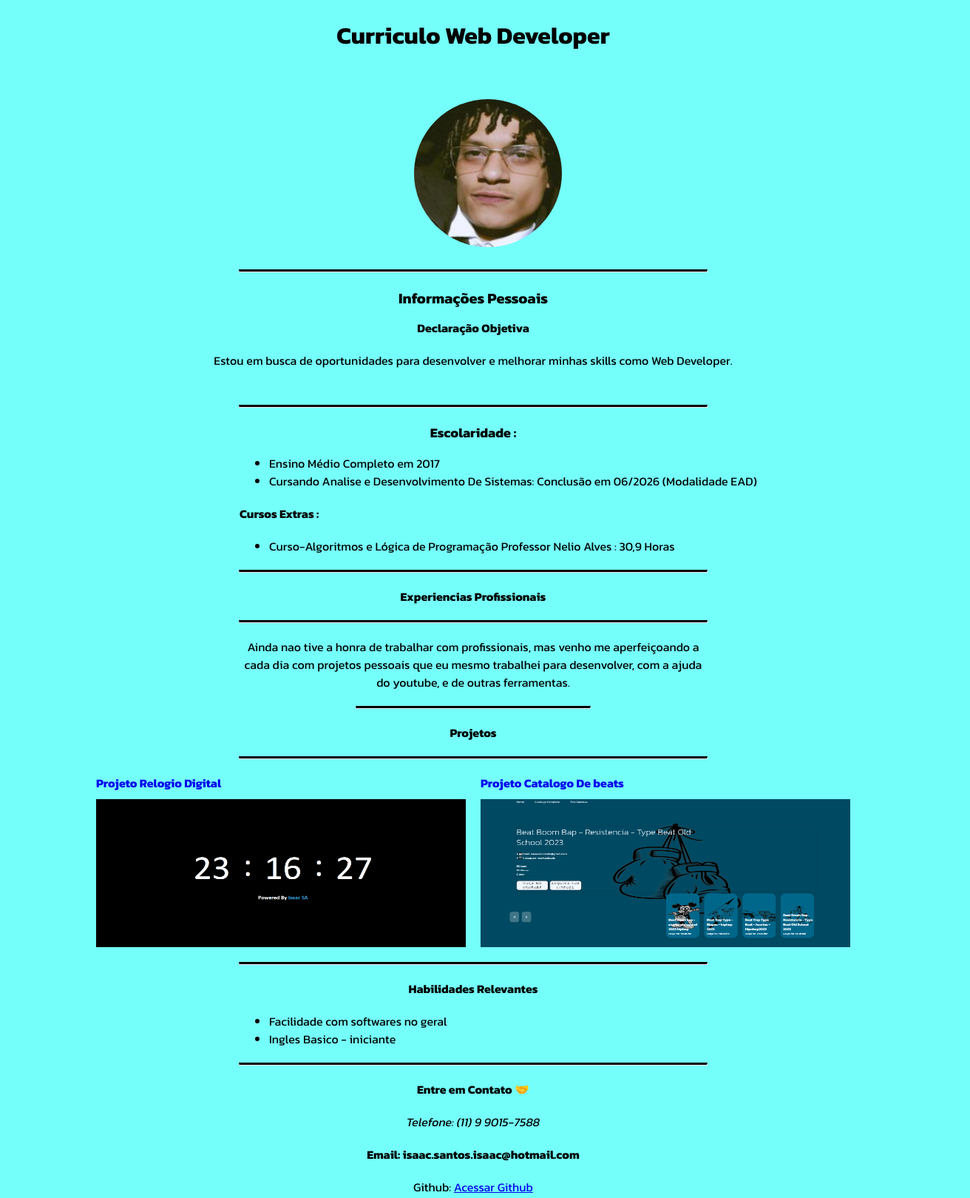
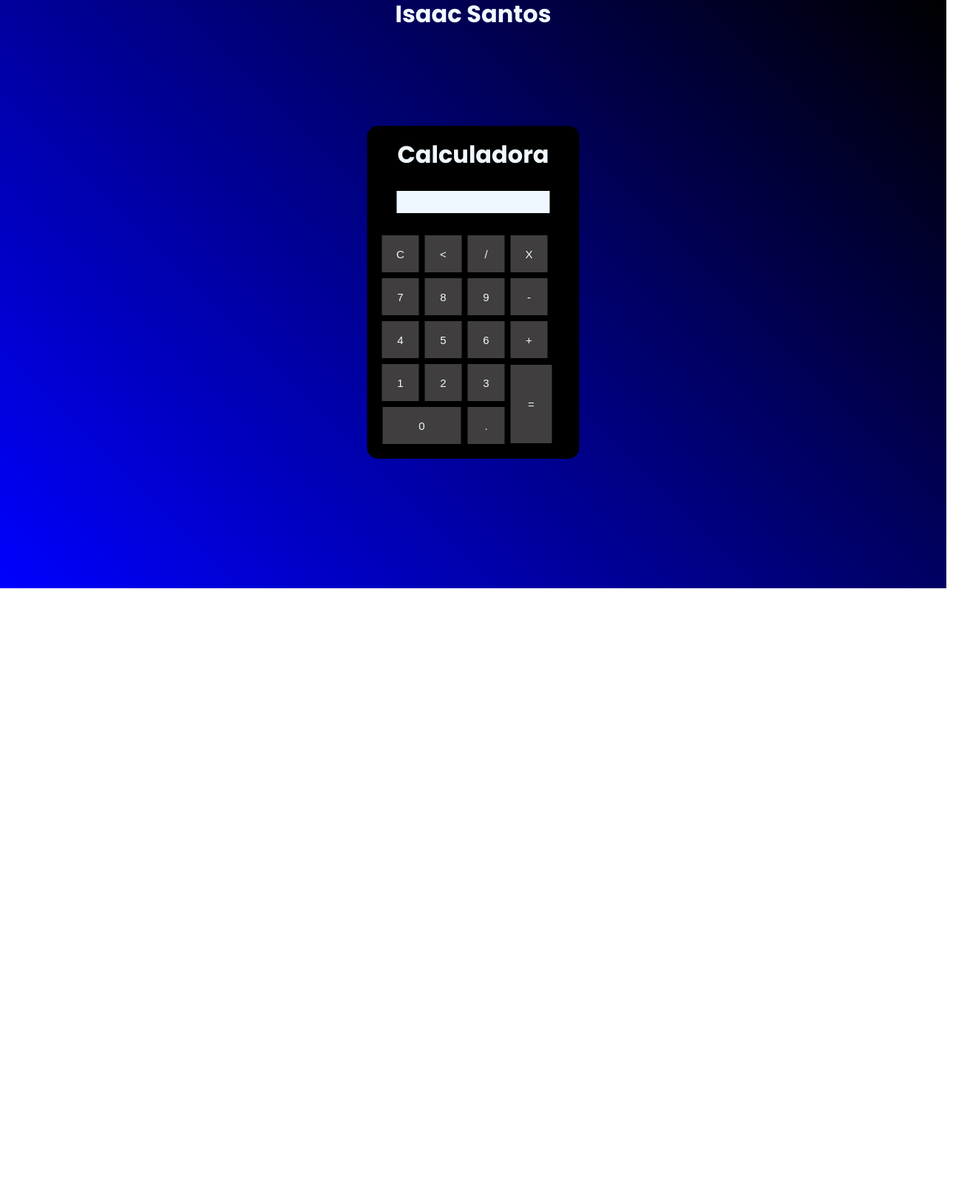
Before and after one commit to IsaacVerde/html-curriculo, a plain HTML site: page index.html in a window 1280 px wide. Shown: the part 5-1624 px from the top of the page at 74% size, 1312 px wide, since content can reach past the window. After the commit the page ends 800 px from the top, so only its background shows below. Drawn offline with Linux system fonts and the light colour scheme; a web font is replaced by a local one.

Commit message:
Add files via upload

```diff
--- a/index.html
+++ b/index.html
@@ -1,111 +1,86 @@
 <!DOCTYPE html>
-<html lang="pt-BR">
+<html lang="pt-br">
 <head>
     <meta charset="UTF-8">
+    <link rel="stylesheet" href="style.css">
     <meta name="viewport" content="width=device-width, initial-scale=1.0">
-    <title>Curriculo Web Developer</title>
     <link rel="preconnect" href="https://fonts.googleapis.com">
     <link rel="preconnect" href="https://fonts.gstatic.com" crossorigin>
-    <link href="https://fonts.googleapis.com/css2?family=Caveat:wght@400..700&family=Kanit:ital,wght@0,100;0,200;0,300;0,400;0,500;0,600;0,700;0,800;0,900;1,100;1,200;1,300;1,400;1,500;1,600;1,700;1,800;1,900&family=Libre+Baskerville:ital,wght@0,400;0,700;1,400&family=Sigmar&display=swap" rel="stylesheet">
-    <link rel="stylesheet" href="./style.css">
+    <link href="https://fonts.googleapis.com/css2?family=Poppins:ital,wght@0,100;0,200;0,300;0,400;0,500;0,600;0,700;0,800;0,900;1,100;1,200;1,300;1,400;1,500;1,600;1,700;1,800;1,900&display=swap" rel="stylesheet">
+
+    <title>Calculadora</title>
 </head>
 <body>
-    <div class="tituloCurriculo">
-        <h1>Curriculo Web Developer</h1>
+
+<div class="fundo">
+    <h1>Isaac Santos</h1>
+    <div class="calculadora">
+        <h1>Calculadora</h1>
+        <p id="resultado"></p>
+        <table>
+            <tr>
+                <td><button class="botao" onclick="clean()"> C </button></td>
+                <td><button class="botao"onclick="back()"> < </button></td>
+                <td><button class="botao"onclick="insert('/')"> / </button></td>
+                <td><button class="botao"onclick="insert('*')"> X </button></td>
+            </tr>
+            <tr>
+                <td><button class="botao"onclick="insert('7')"> 7 </button></td>
+                <td><button class="botao"onclick="insert('8')"> 8 </button></td>
+                <td><button class="botao"onclick="insert('9')"> 9</button></td>
+                <td><button class="botao"onclick="insert('-')"> - </button></td>
+            </tr>
+            <tr>
+                <td><button class="botao"onclick="insert('4')"> 4 </button></td>
+                <td><button class="botao"onclick="insert('5')"> 5 </button></td>
+                <td><button class="botao"onclick="insert('6')"> 6 </button></td>
+                <td><button class="botao"onclick="insert('+')"> + </button></td>
+            </tr>
+            <tr>
+                <td><button class="botao"onclick="insert('1')"> 1 </button></td>
+                <td><button class="botao"onclick="insert('2')"> 2 </button></td>
+                <td><button class="botao"onclick="insert('3')"> 3 </button></td>
+                <td rowspan="2"><button class="botao"onclick="calcular('=')" style="height: 106px; width: 100%;"> = </button></td>
+
+            </tr>
+            <tr>
+                <td colspan="2"><button class="botao"onclick="insert('0')" style="width: 106px;"> 0 </button></td>
+                <td ><button class="botao"onclick="insert('.')"> . </button></td>
+            </tr>
     </div>
+    <script>
+        function insert(num) {
+            var resultado = document.getElementById('resultado');
+            if (num === 'x') {
+                resultado.innerHTML += '*';
+            } else {
+                resultado.innerHTML += num;
+            }
+        }
 
-    <div class="fotoPerfil">
-        <img src="./Foto Portifolio/Captura de tela 2025-02-18 130615.png" width="200" height="200" alt="">
-    </div>
+        function clean() {
+            document.getElementById('resultado').innerHTML = "";
+        }
 
-    <hr class="linhaDivisoria">
+        function back() {
+            var resultado = document.getElementById('resultado').innerHTML;
+            document.getElementById('resultado').innerHTML = resultado.substring(0, resultado.length - 1);
+        }
 
-
-        <h1 class="tituloInformacao">Informações Pessoais</h1>
+        function calcular() {
+            var resultado = document.getElementById('resultado').innerHTML;
+            if (resultado) {
+                try {
+                    document.getElementById('resultado').innerHTML = eval(resultado);
+                } catch (e) {
+                    document.getElementById('resultado').innerHTML = "Erro";
+                }
+            }
+        }
+    </script>
 
 
 
-    <h2 class="declaracaoObjetiva">Declaração Objetiva</h2>
-
-    <p class="paragrafo">Estou em busca de oportunidades para desenvolver e melhorar minhas skills como Web Developer.</p> <br>
-
-     <hr class="linhaDivisoria">
-
-
-    <h2 class="tituloEscola">Escolaridade :</h2>
-
-<div class="escolaridadeLista">
-    <ul>
-        <li>Ensino Médio Completo em 2017</li>
-        <li>Cursando Analise e Desenvolvimento De Sistemas: Conclusão em 06/2026 (Modalidade EAD)</li>
-    </ul>
 </div>
-
-    <h2 class="cursosExtras">Cursos Extras :</h2>
-
-    <div class="cursosExtrasLista">
-    <ul>
-        <li>Curso-Algoritmos e Lógica de Programação Professor Nelio Alves : 30,9 Horas</li>
-    </ul>
-    </div>
-
-    <hr class="linhaDivisoria">
-
-    <h2 class="experiencias">Experiencias Profissionais</h2>
-
-    <hr class="linhaDivisoria">
-
-
-
-
-
-<div class="paragrafoCaixa">
-    <p class="paragrafoDois">Ainda nao tive a honra de trabalhar com profissionais, mas venho me aperfeiçoando a cada dia com projetos pessoais que eu mesmo trabalhei para desenvolver, com a ajuda do youtube, e de outras ferramentas.</p>
-
-  <hr class="linhaDivisoria">
-
-</div>
-
-
-    <h2 class="projetos">Projetos</h2>
-    <hr class="linhaDivisoria">
-
-    <div class="projetosLista">
-        <div class="projetoUm">
-            <a href="./Rel-gio-Digital/index.html" class="titulo">Projeto Relogio Digital</a>
-            <img src="./Foto Portifolio/relogio em gtml.png" height="200" width="500" alt="Relogio-Digital">
-        </div>
-        <div class="projetoDois">
-            <a href="Projeto Catalogo De beats" class="titulo">Projeto Catalogo De beats</a>
-            <img src="./Foto Portifolio/Catalogo de beats.png" height="200" width="500" alt="">
-        </div>
-
-    </div>
-
-    <hr class="linhaDivisoria">
-
-    <h2 class="habilidadesRelevantes">Habilidades Relevantes</h2>
-
-
-<div class="habilidadesRelevantesLista">
-    <ul>
-        <li>Facilidade com softwares no geral</li>
-        <li>Ingles Basico - iniciante</li>
-    </ul>
-</div>
-
-<hr class="linhaDivisoria">
-
-
-    <footer>
-       <h2 class="contato"> Entre em Contato 🤝</h2>
-
-        <p class="tel"><em>Telefone: (11) 9 9015-7588</em></p>
-
-        <p class="email"><strong>Email: isaac.santos.isaac@hotmail.com</strong></p>
-
-        <p class="github">Github: <a href="https://github.com/IsaacVerde">Acessar Github</a></p>
-
-    </footer>
 </body>
 </html>
--- a/style.css
+++ b/style.css
@@ -1,169 +1,48 @@
-* {
-    background: #75fffa;
+*{
+    padding: 0;
+    margin: 0;
+
+}
+.fundo{
+    background-image: linear-gradient(45deg ,blue, black);
+    height: 100vh;
+    font-family: "Poppins", serif;
+    color: aliceblue;
+    text-align: center;
+
+}
+.calculadora{
+    position: absolute;
+    background-color: black;
+    top: 50%;
+    left: 50%;
+    transform: translate(-50%,-50%);
+    border-radius: 15px;
+    padding: 15px;
 }
 
-.tituloCurriculo {
-    display: flex;
-    justify-content: center;
-    align-items: center;
-    width: 100%;
-    margin-bottom: 20px;
-    font-family: "Kanit", serif;
+.botao{
+    width: 50px;
+    height: 50px;
+    cursor: pointer;
+    font-size: 15px;
+    background-color: rgb(64, 62, 62);
+    border: none;
+    color: aliceblue;
+    margin: 3px;
 }
 
-.fotoPerfil {
-    display: flex;
-    justify-content: center;
-    align-items: center;
-    width: 100%;
-    padding: 20px;
+.botao:hover{
+    background-color: rgb(25, 24, 24);
 }
 
-.fotoPerfil img {
-    width: 200px;
-    height: 200px;
-    border-radius: 50%;
+#resultado{
+    background-color: aliceblue;
+    width: 207px;
+    height: 30px;
+    margin: 25px;
+    font-size: 25px;
+    color: black;
+    text-align: right;
+
 }
-
-.linhaDivisoria {
-    border-top: 3px solid #000;
-    margin-top: 10px;
-    margin-bottom: 20px;
-    width: 50%;
-}
-
-.tituloInformacao {
-    font-family: "Kanit", serif;
-    font-size: 20px;
-    font-weight: bold;
-    margin-bottom: 10px;
-    text-align: center;
-}
-
-.declaracaoObjetiva {
-    font-family: "Kanit", serif;
-    font-size: 16px;
-    margin-bottom: 20px;
-    text-align: center;
-}
-
-.paragrafo {
-    font-family: "Kanit", serif;
-    font-size: 16px;
-    margin-bottom: 20px;
-    text-align: center;
-}
-
-.tituloEscola {
-    font-family: "Kanit", serif;
-    font-size: 18px;
-    font-weight: bold;
-    margin-bottom: 10px;
-    text-align: center;
-}
-
-.escolaridadeLista {
-    font-family: "Kanit", serif;
-    font-size: 16px;
-    margin-bottom: 20px;
-    margin-left: 25%;
-}
-
-.cursosExtras {
-    font-family: "Kanit", serif;
-    font-size: 16px;
-    margin-bottom: 20px;
-    margin-left: 25%;
-}
-
-.cursosExtrasLista {
-    font-family: "Kanit", serif;
-    font-size: 16px;
-    margin-bottom: 20px;
-    margin-left: 25%;
-}
-
-.experiencias {
-    font-family: "Kanit", serif;
-    font-size: 16px;
-    margin-bottom: 20px;
-    text-align: center;
-}
-
-.paragrafoDois {
-    font-family: "Kanit", serif;
-    font-size: 16px;
-    margin-bottom: 20px;
-    text-align: center;
-}
-
-.paragrafoCaixa {
-    font-family: "Kanit", serif;
-    font-size: 16px;
-    margin-bottom: 20px;
-    margin-left: 25%;
-    margin-right: 25%;
-}
-
-.projetos {
-    font-family: "Kanit", serif;
-    font-size: 16px;
-    margin-bottom: 20px;
-    text-align: center;
-}
-
-.projetosLista {
-    display: flex;
-    flex-wrap: wrap; /* Se houver muitos projetos, eles irão para a próxima linha */
-    justify-content: center;
-    align-items: center;
-    gap: 20px; /* Espaçamento entre os itens */
-    font-family: "Kanit", serif;
-    font-size: 16px;
-    margin-bottom: 20px;
-}
-
-.projeto {
-    text-align: center;
-    margin-bottom: 20px;
-}
-
-.titulo {
-    display: block;
-    margin-bottom: 10px;
-    font-weight: bold;
-    text-decoration: none;
-}
-
-img {
-    display: block;
-    margin: 0 auto;
-}
-
-.habilidadesRelevantes {
-    font-family: "Kanit", serif;
-    font-size: 16px;
-    margin-bottom: 20px;
-    text-align: center;
-}
-
-.habilidadesRelevantesLista {
-    font-family: "Kanit", serif;
-    font-size: 16px;
-    margin-bottom: 20px;
-    margin-left: 25%;
-}
-
-.contato {
-    font-family: "Kanit", serif;
-    font-size: 16px;
-    margin-bottom: 20px;
-    text-align: center;
-}
-
-.tel, .email, .github {
-    font-family: "Kanit", serif;
-    font-size: 16px;
-    margin-bottom: 20px;
-    text-align: center;
-}
```
